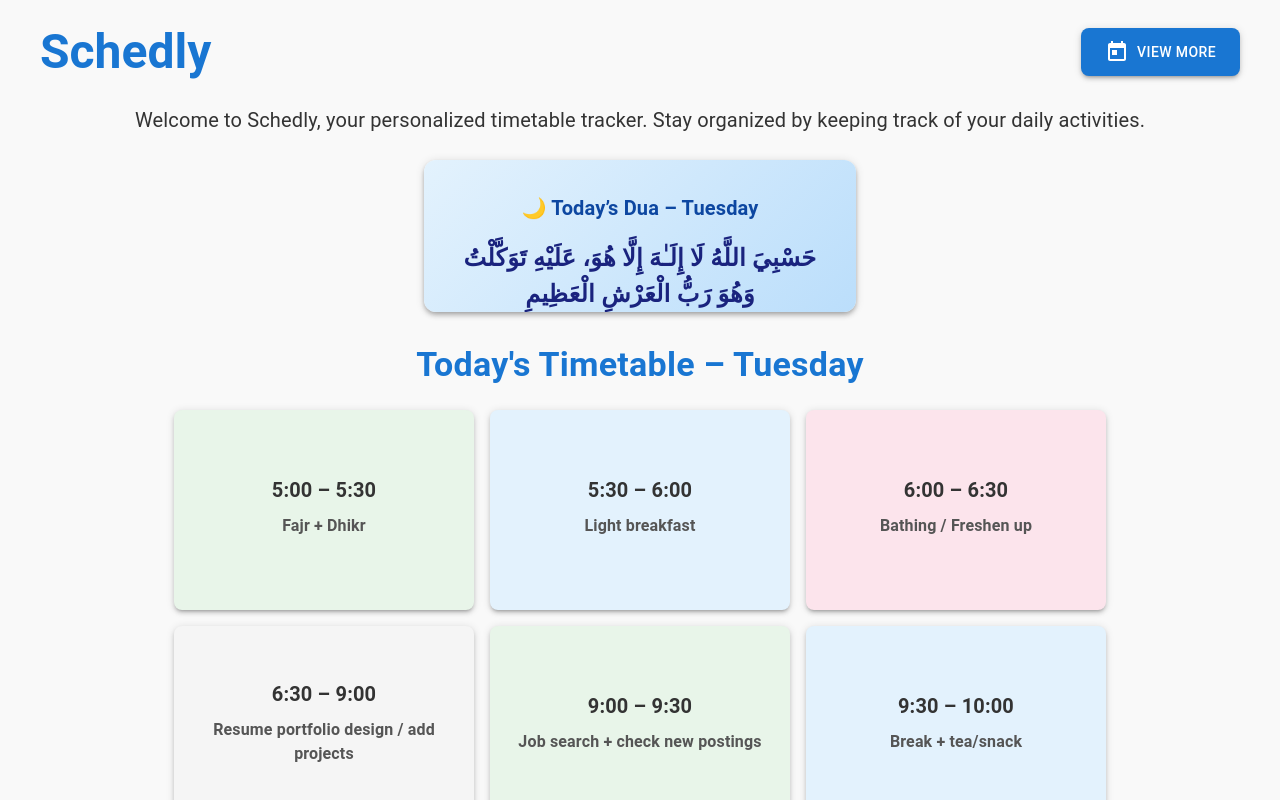
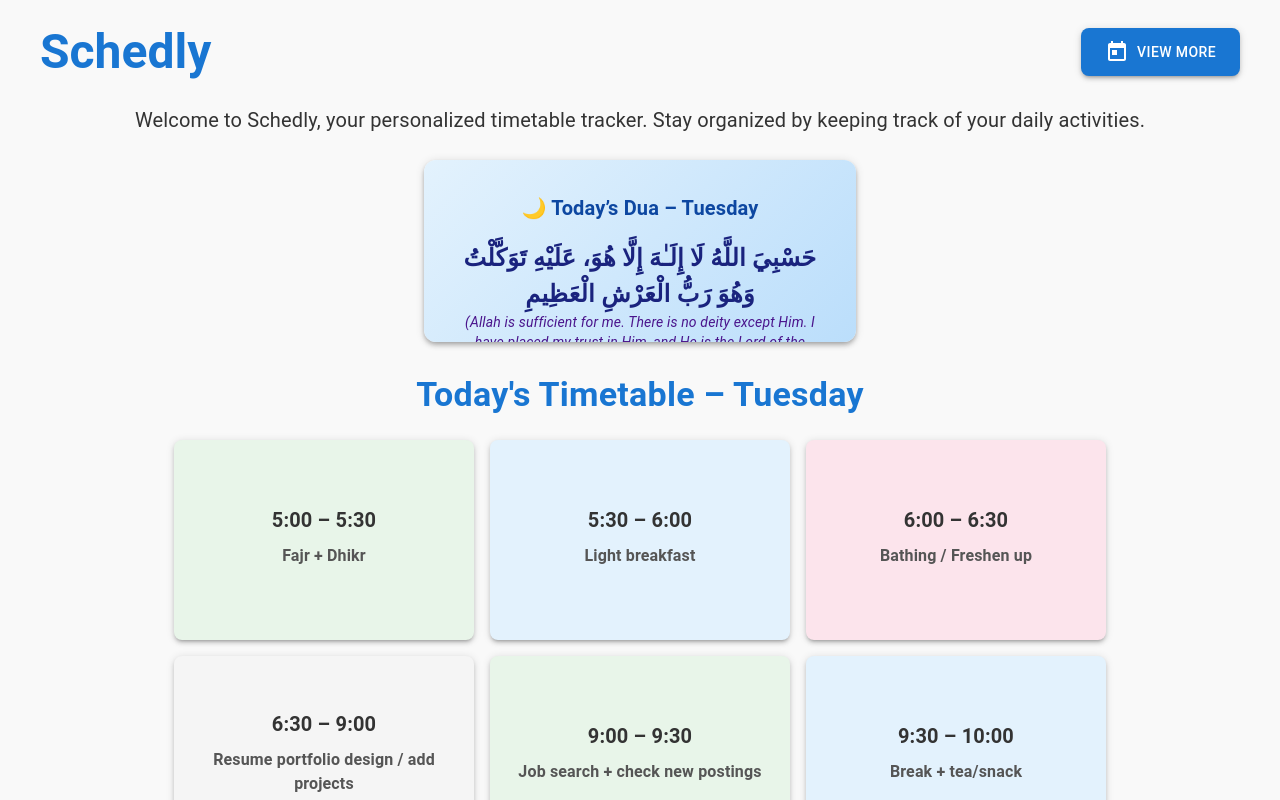
Before and after one commit to muhamedshijas/Schedly, a React (Create React App) app: page / in a window 1280 px wide. Shown: the top 800 px of the page. Built offline with nearby package versions, Linux system fonts and the light colour scheme.

Commit message:
dua meaning added

```diff
--- a/src/components/TimeTable.jsx
+++ b/src/components/TimeTable.jsx
@@ -131,7 +131,7 @@ export default function Timetable() {
           boxShadow: 4,
           p: 2,
           maxWidth: 400,
-          maxHeight: 120,
+          maxHeight: 150,
           mx: "auto",
           mb: 4,
         }}
```
